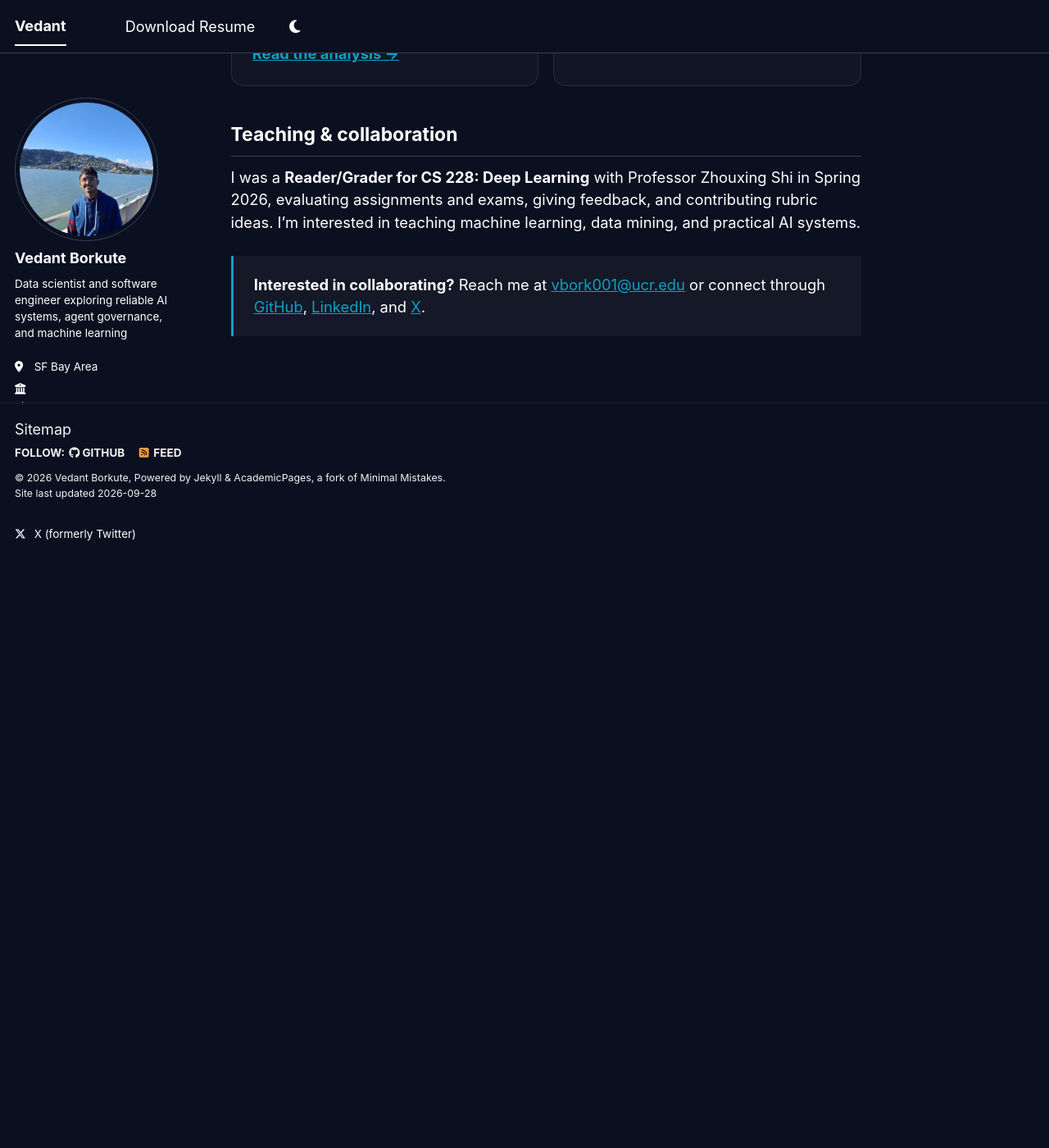
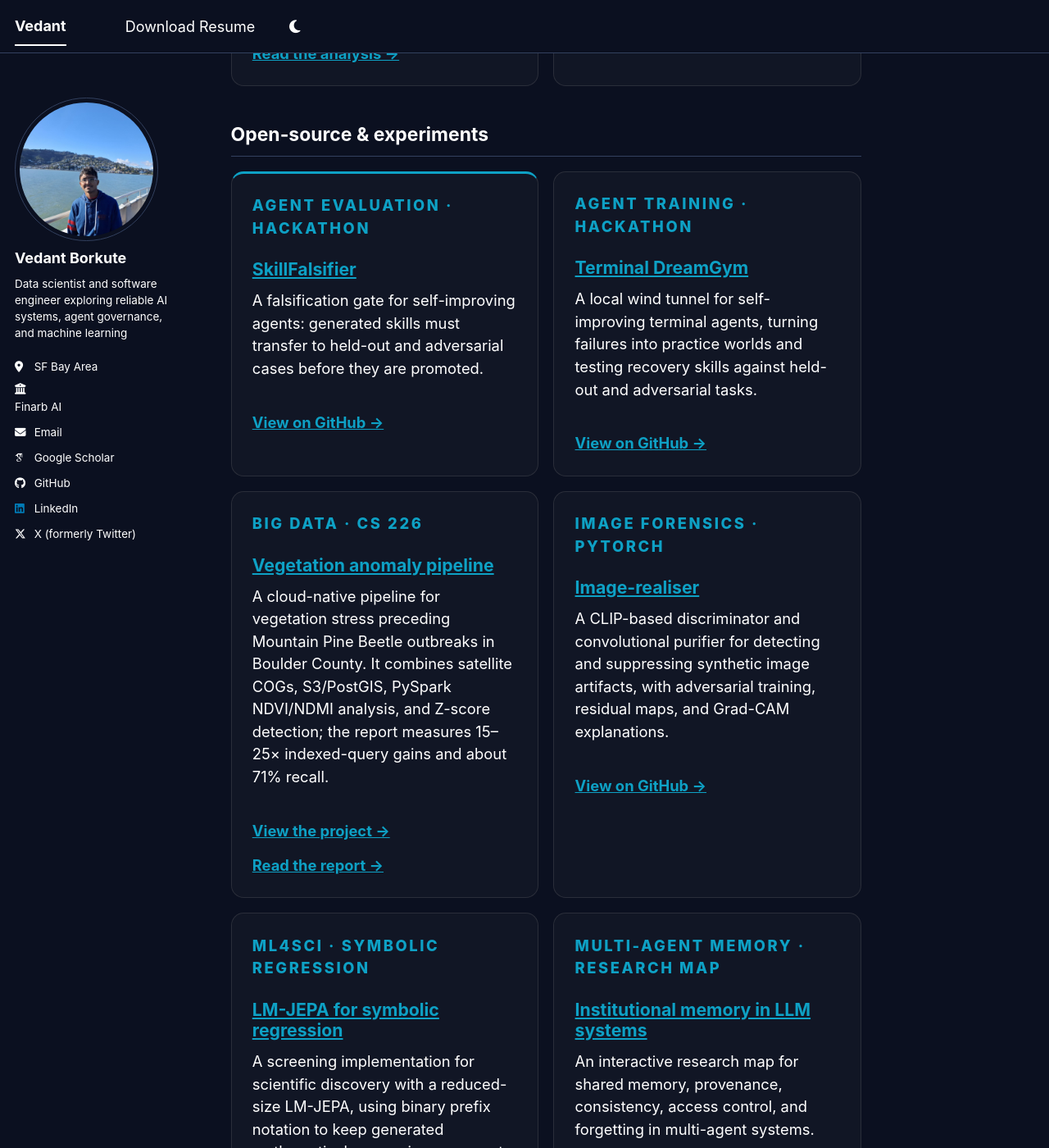
Before and after one commit to Vedant2100/vedant2100.github.io, a Jekyll site: the page built from _pages/about.md, in a window 1280 px wide and 1400 px high, scrolled down 1580 px. Shown: the whole window at 82% size. Built offline with Jekyll 4.4.1, drawn with Linux system fonts in a browser that asks for light colours; some web fonts are replaced; a script bundle is joined from its source files by our own code; library files that are not in the unit come from our copies; before the commit the page ends 2210 px from its top, so only the background shows below that; some of the changed text lies outside the part shown.

Commit message:
Showcase original projects and link CS228 instructor

```diff
--- a/_pages/about.md
+++ b/_pages/about.md
@@ -52,9 +52,51 @@
   </article>
 </div>
 
+## Open-source & experiments
+
+<div class="home-grid home-grid--two">
+  <article class="home-card home-card--accent">
+    <p class="home-card__eyebrow">AGENT EVALUATION · HACKATHON</p>
+    <h3><a href="https://github.com/Vedant2100/skillfalsifier">SkillFalsifier</a></h3>
+    <p>A falsification gate for self-improving agents: generated skills must transfer to held-out and adversarial cases before they are promoted.</p>
+    <a class="home-card__link" href="https://github.com/Vedant2100/skillfalsifier">View on GitHub →</a>
+  </article>
+  <article class="home-card">
+    <p class="home-card__eyebrow">AGENT TRAINING · HACKATHON</p>
+    <h3><a href="https://github.com/Vedant2100/terminal_dreamgym">Terminal DreamGym</a></h3>
+    <p>A local wind tunnel for self-improving terminal agents, turning failures into practice worlds and testing recovery skills against held-out and adversarial tasks.</p>
+    <a class="home-card__link" href="https://github.com/Vedant2100/terminal_dreamgym">View on GitHub →</a>
+  </article>
+  <article class="home-card">
+    <p class="home-card__eyebrow">BIG DATA · CS 226</p>
+    <h3><a href="https://github.com/Vedant2100/CS226-Final-Project">Vegetation anomaly pipeline</a></h3>
+    <p>A cloud-native pipeline for vegetation stress preceding Mountain Pine Beetle outbreaks in Boulder County. It combines satellite COGs, S3/PostGIS, PySpark NDVI/NDMI analysis, and Z-score detection; the report measures 15–25× indexed-query gains and about 71% recall.</p>
+    <a class="home-card__link" href="https://github.com/Vedant2100/CS226-Final-Project">View the project →</a>
+    <a class="home-card__link" href="https://github.com/Vedant2100/CS226---Project-Report">Read the report →</a>
+  </article>
+  <article class="home-card">
+    <p class="home-card__eyebrow">IMAGE FORENSICS · PYTORCH</p>
+    <h3><a href="https://github.com/Vedant2100/image-realiser">Image-realiser</a></h3>
+    <p>A CLIP-based discriminator and convolutional purifier for detecting and suppressing synthetic image artifacts, with adversarial training, residual maps, and Grad-CAM explanations.</p>
+    <a class="home-card__link" href="https://github.com/Vedant2100/image-realiser">View on GitHub →</a>
+  </article>
+  <article class="home-card">
+    <p class="home-card__eyebrow">ML4SCI · SYMBOLIC REGRESSION</p>
+    <h3><a href="https://github.com/Vedant2100/symreg">LM-JEPA for symbolic regression</a></h3>
+    <p>A screening implementation for scientific discovery with a reduced-size LM-JEPA, using binary prefix notation to keep generated mathematical expressions compact and structurally valid.</p>
+    <a class="home-card__link" href="https://github.com/Vedant2100/symreg">View on GitHub →</a>
+  </article>
+  <article class="home-card">
+    <p class="home-card__eyebrow">MULTI-AGENT MEMORY · RESEARCH MAP</p>
+    <h3><a href="https://github.com/Vedant2100/sharedmemgov">Institutional memory in LLM systems</a></h3>
+    <p>An interactive research map for shared memory, provenance, consistency, access control, and forgetting in multi-agent systems.</p>
+    <a class="home-card__link" href="https://github.com/Vedant2100/sharedmemgov">View on GitHub →</a>
+  </article>
+</div>
+
 ## Teaching & collaboration
 
-I was a **Reader/Grader for CS 228: Deep Learning** with Professor Zhouxing Shi in Spring 2026, evaluating assignments and exams, giving feedback, and contributing rubric ideas. I’m interested in teaching machine learning, data mining, and practical AI systems.
+I was a **Reader/Grader for CS 228: Deep Learning** with <a href="https://shizhouxing.github.io/">Professor Zhouxing Shi</a> in Spring 2026, evaluating assignments and exams, giving feedback, and contributing rubric ideas. I’m interested in teaching machine learning, data mining, and practical AI systems.
 
 <div class="home-footer-note">
   <strong>Interested in collaborating?</strong> Reach me at <a href="mailto:vbork001@ucr.edu">vbork001@ucr.edu</a> or connect through <a href="https://github.com/Vedant2100">GitHub</a>, <a href="https://www.linkedin.com/in/vedant-borkute/">LinkedIn</a>, and <a href="https://x.com/vedant275">X</a>.
```
Also changed, not shown: _pages/cv.md (+9 -1 lines).
